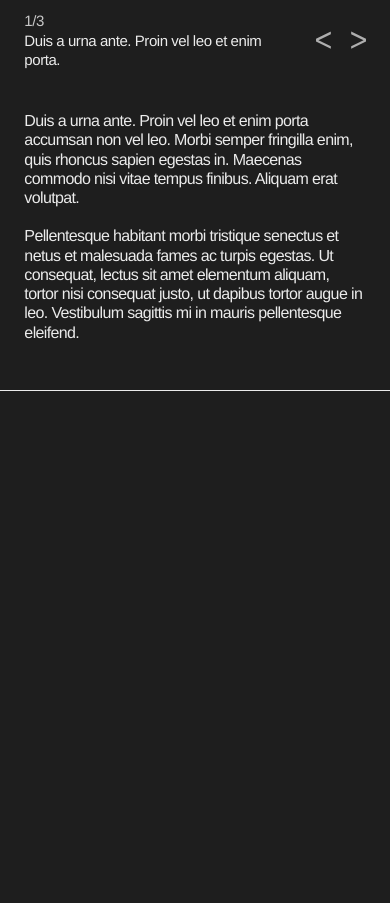
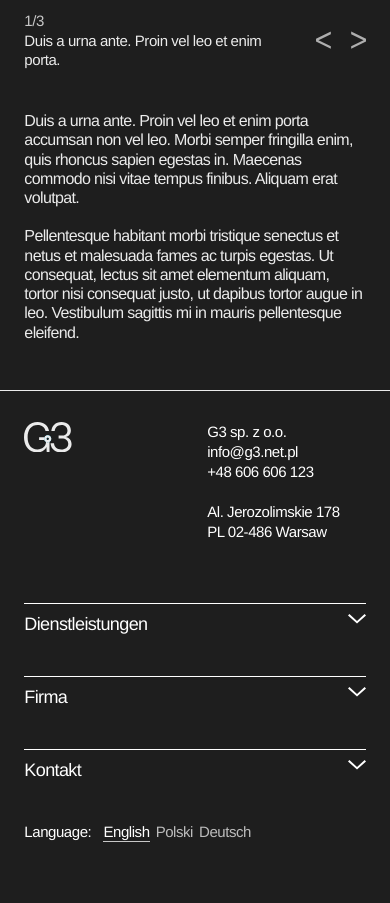
Before and after one commit to m-abramczyk/B2B-automotive-website, a Django app: page /en/ in a window 390 px wide. Shown: the part 3245-4148 px from the top of the page. Before the commit the page ends 3636 px from the top, so only its background shows below. Run offline with Django 5.2, Linux system fonts and the light colour scheme; some web fonts are replaced.

Commit message:
Finished Footer, fixed text color classes, reorganised redundant utility templates

```diff
--- a/static/css/base.css
+++ b/static/css/base.css
@@ -5,6 +5,10 @@
     --g3-light-grey: #c8c8c8;
     --g3-off-white: #ebebeb;
     --g3-true-white: #fff;
+
+    /* --g3-light-grey: orange;
+    --g3-off-white: blue;
+    --g3-true-white: red; */
 
     --g3-green: #38f6d4;
     --g3-blue: #4fd5ff;
@@ -153,7 +157,7 @@ body {
     position: relative;
     font-family: 'untitled-sans', 'Helvetica', 'Arial', sans-serif;
     font-weight: var(--fw-normal);
-    font-size: 20px;
+    font-size: var(--fs-20);
     line-height: 1.2;
     color: var(--g3-off-white);
     background-color: var(--g3-black);
@@ -232,7 +236,6 @@ h3 {
 
 /* Case Study Arrow-Nav */
 h4 {
-    color: var(--g3-true-white);
     font-size: var(--fs-40);
     line-height: 1.2;
     letter-spacing: -0.04em;
@@ -240,7 +243,6 @@ h4 {
 
 /* Case Study List Header */
 h5 {
-    color: var(--g3-light-grey);
     font-size: var(--fs-36);
     line-height: 1.11;
     letter-spacing: -0.04em;
@@ -248,7 +250,6 @@ h5 {
 
 /* Text Nav */
 .text-24 {
-    color: var(--g3-true-white);
     font-size: var(--fs-24);
     line-height: 1.25;
     letter-spacing: -0.04em;
@@ -256,7 +257,6 @@ h5 {
 
 /* Paragraph / Nav Thumbnail (true-white) */
 .text-20 {
-    color: var(--g3-off-white);
     font-size: var(--fs-20);
     line-height: 1.2;
     letter-spacing: -0.04em;
@@ -264,7 +264,6 @@ h5 {
 
 /* Button / img caption */
 .text-18 {
-    color: var(--g3-off-white);
     font-size: var(--fs-18);
     line-height: 1.33;
     letter-spacing: -0.03em;
@@ -272,7 +271,6 @@ h5 {
 
 /* Label */
 .text-17 {
-    color: var(--g3-black);
     font-size: var(--fs-17);
     line-height: 1.176;
     letter-spacing: -0.02em;
@@ -280,7 +278,6 @@ h5 {
 
 /* Site map nav  */
 .text-16 {
-    color: var(--g3-true-white);
     font-size: var(--fs-16);
     line-height: 1.176;
     letter-spacing: -0.02em;
@@ -300,7 +297,7 @@ h5 {
 }
 
 .no-wrap {
-    white-space: nowrap;    /* prevent wrapping of underline::after elements */
+    white-space: nowrap;
 }
 
 .tabular {
@@ -489,6 +486,7 @@ nav desktop language selection */
 }
 
 #nav-lang-desktop svg {
+    fill: var(--g3-true-white);
     width: calc(var(--fs-24) * 0.75); /* 18px */
     transition: var(--transition-transform-200);
 }
@@ -557,7 +555,7 @@ nav mobile */
     display: grid;
     grid-template-columns: 1fr 1fr;
     gap: var(--grid-gap);
-    border-top: 1px solid var(--g3-off-white);
+    border-top: 1px solid var(--g3-true-white);
     padding-top: var(--nav-padding);
 }
 
@@ -683,6 +681,80 @@ header {
 }
 
 /*//////////////////////////////////////////////////////////////////////
+footer */
+
+footer {
+    padding-block: var(--grid-margin) calc(var(--grid-margin) * 2); /* 50px 100px */
+}
+
+footer > * {
+    grid-column: span 2;
+}
+
+footer > :first-child {
+    grid-column: span 6;
+    display: flex;
+    flex-direction: column;
+    gap: var(--grid-margin);
+    justify-content: space-between;
+}
+
+footer > :last-child {
+    display: flex;
+    flex-direction: column;
+    justify-content: space-between;
+}
+
+.footer-dropdown {
+    display: flex;
+    flex-direction: column;
+}
+
+.footer-dropdown > li {
+    display: flex;
+    justify-content: space-between;
+    align-items: center;  /* center vertically */
+}
+
+.footer-dropdown > li > button {
+    display: none;
+    width: calc(var(--fs-24) * 2); /* 36px on mobile */
+    height: calc(var(--fs-24) * 1.2); /* 18px on mobile */
+}
+
+.footer-dropdown svg {
+    fill: var(--g3-true-white);
+    width: calc(var(--fs-24) * 1); /* 18px on mobile */
+    margin-left: auto;
+    pointer-events: none;
+    transition: var(--transition-transform-200);
+}
+
+/* top margin added on first child instead of dropdown content
+instead of other padding methods to prevent double margin when dropdown collapsed
+(due to the way dropdown scrollHeight is calculated by js */
+.footer-dropdown-content > :first-child {
+    margin-top: var(--grid-margin);
+}
+
+.footer-dropdown-content,
+.footer-lang {
+    display: flex;
+    flex-direction: column;
+    gap: calc(var(--fs-18) * 0.667); /* 12px */
+}
+
+.footer-lang {
+    margin-top: calc(var(--fs-18) * 1.333); /* 24px */
+}
+
+.footer-lang > ul {
+    display: flex;
+    flex-direction: row;
+    gap: calc(var(--nav-padding) * 0.5);
+}
+
+/*//////////////////////////////////////////////////////////////////////
 blocks left / right / full-width */
 
 .block-left,
@@ -758,7 +830,7 @@ blocks left / right / full-width */
 .block-full-width > .carousel-slider {
     grid-column: 1 / span 12;
     grid-row: 3;
-    max-height: 80vh;
+    max-height: calc(100vh - var(--grid-margin) * 3);
     padding-top: calc(var(--grid-margin) * 0.8); /* 40px */
 }
 
@@ -902,6 +974,7 @@ a {
 
 #nav-desktop > li > a:hover,
 #nav-mobile > ul > li:last-child > ul p,    /* nav-mobile current language */
+.footer-lang p,                             /* footer current language */
 .breadcrumbs a:hover,
 .header-caption a:hover {                   /* read more */
     box-shadow: inset 0 -0.05em currentcolor;
@@ -911,6 +984,7 @@ a {
 
 #nav-lang-desktop a,                        /* lang selection desktop */
 #nav-mobile > ul > li:last-child a,         /* lang selection mobile */
+.footer-lang a,                             /* lang selection footer */
 .carousel-arrow-left > svg,                 /* carousel arrows */
 .carousel-arrow-right > svg {               /* carousel arrows */
     opacity: 0.7;
@@ -919,6 +993,7 @@ a {
 
 #nav-lang-desktop a:hover,                  /* lang selection desktop */
 #nav-mobile > ul > li:last-child a:hover,   /* lang selection mobile */
+.footer-lang a:hover,                       /* lang selection footer */
 .carousel-arrow-left:hover > svg,           /* carousel arrows */
 .carousel-arrow-right:hover > svg {         /* carousel arrows */
     opacity: 1;
@@ -982,6 +1057,15 @@ color classes */
     }
 
     /*//////////////////////////////////////////////////////////////////////
+    footer */
+
+    /* All footer columns set equal */
+    footer > *,
+    footer > :first-child {
+        grid-column: span 3;
+    }
+
+    /*//////////////////////////////////////////////////////////////////////
     blocks left / right / full-width */
 
     .block-header {
@@ -1035,18 +1119,18 @@ color classes */
 @media screen and (768px <= width < 1280px) {
 
     /*//////////////////////////////////////////////////////////////////////
-    nav */
-
-    #hamb {
-        grid-column: 8;
-    }
-
-    /*//////////////////////////////////////////////////////////////////////
     grid */
 
     .grid {
         padding-inline: var(--grid-margin); /* 40px */
         grid-template-columns: repeat(8, 1fr);
+    }
+
+    /*//////////////////////////////////////////////////////////////////////
+    nav */
+
+    #hamb {
+        grid-column: 8;
     }
 
     /*//////////////////////////////////////////////////////////////////////
@@ -1063,6 +1147,21 @@ color classes */
     .header-caption {
         grid-column: 1 / span 8;
         padding-top: calc(var(--grid-margin) * 1); /* 40px */
+    }
+
+    /*//////////////////////////////////////////////////////////////////////
+    footer */
+
+    /* Logo and address */
+    footer > :first-child {
+        grid-row: span 4;
+        gap: calc(var(--grid-margin) * 1.2); /* 48px */
+        justify-content: flex-start;
+    }
+
+    /* Margin between dropdown sections */
+    .footer-dropdown {
+        margin-bottom: var(--grid-margin);
     }
 
     /*//////////////////////////////////////////////////////////////////////
@@ -1165,6 +1264,62 @@ color classes */
     }
 
     /*//////////////////////////////////////////////////////////////////////
+    footer */
+
+    /* All footer elements span 4 columns on both mobile and tablet */
+    footer > *,
+    footer > :first-child {
+        grid-column: span 4;
+    }
+
+    /* Dropdowns top border and padding below border */
+    .footer-dropdown {
+        border-top: 1px solid var(--g3-true-white);
+        padding-top: calc(var(--grid-gap) * 0.5);
+    }
+
+    /* Show arrow button on mobile and tablet */
+    .footer-dropdown > li > button {
+        display: flex;
+    }
+
+    /* Active dropdown arrow rotation */
+    .footer-dropdown.active svg {
+        transform: rotate(-180deg);
+    }
+
+    /* Collapsed dropdown */
+    .footer-dropdown-content {
+        max-height: 0;
+        overflow: hidden;
+        opacity: 0;
+        transition: max-height 300ms ease-out, opacity 200ms ease-out;
+    }
+
+    /* Expanded dropdown */
+    .footer-dropdown.active > .footer-dropdown-content {
+        max-height: 200px; /* placeholder value, actual value calculated in js and added as style */
+        opacity: 1;
+    }
+
+    /* larger headers for mobile and tablet footer */
+    .footer-dropdown > li > a {
+        font-size: var(--fs-24);
+    }
+
+    /* Lang selection inline */
+    footer > :last-child {
+        justify-content: flex-start;
+    }
+
+    /* Lang selection inline */
+    .footer-lang {
+        flex-direction: row;
+        gap: var(--nav-padding);
+        margin-top: 0; /* padding replaced by dropdown element bottom margin */
+    }
+
+    /*//////////////////////////////////////////////////////////////////////
     blocks left / right / full-width */
 
     .block-full-width > .carousel-slider {
@@ -1184,11 +1339,21 @@ color classes */
 @media screen and (width < 768px) {
 
     /*//////////////////////////////////////////////////////////////////////
+    grid*/
+
+    .grid {
+        padding-inline: var(--grid-margin); /* 24px */
+        grid-template-columns: repeat(4, 1fr);
+    }
+
+    /*//////////////////////////////////////////////////////////////////////
     nav */
 
     nav {
         height: calc(var(--grid-margin) * 2.5); /* 60px */
     }
+
+    .logo > svg {height: calc(var(--grid-margin) * 1.25);} /* 30px */
 
     #hamb {
         grid-column: 4;
@@ -1215,14 +1380,6 @@ color classes */
     }
 
     /*//////////////////////////////////////////////////////////////////////
-    grid*/
-
-    .grid {
-        padding-inline: var(--grid-margin); /* 24px */
-        grid-template-columns: repeat(4, 1fr);
-    }
-
-    /*//////////////////////////////////////////////////////////////////////
     header */
 
     #header-content {
@@ -1240,6 +1397,39 @@ color classes */
 
     .breadcrumbs {
         padding-top: calc(var(--grid-margin) * 3.33); /* 80px */
+    }
+
+    /*//////////////////////////////////////////////////////////////////////
+    footer */
+
+    /* Unique padding for mobile */
+    footer {
+        padding-block: calc(var(--grid-margin) * 1.25) calc(var(--grid-margin) * 2.5); /* 30px 60px */
+    }
+
+    /* Logo and address inline and has bottom margin */
+    footer > :first-child {
+        flex-direction: row;
+        gap: var(--grid-margin);
+        margin-bottom: calc(var(--grid-margin) * 2.5); /* 60px */
+    }
+
+    /* logo and address equal widths */
+    footer > :first-child > * {
+        flex: 1;
+        width: max-content;         /* prevent links stretching inside flex container */
+        height: max-content;
+    }
+
+    /* Recalculation of margin to keep ~40px */
+    .footer-dropdown {
+        margin-bottom: calc(var(--grid-margin) * 1.667); /* 40px */
+    }
+
+    /* top margin added on first child instead of dropdown content
+    Recalculation of margin to keep ~30px */
+    .footer-dropdown-content > :first-child {
+        margin-top: calc(var(--grid-margin) * 1.25); /* 30px */
     }
 
     /*//////////////////////////////////////////////////////////////////////
--- a/templates/base.html
+++ b/templates/base.html
@@ -3,6 +3,7 @@
 {% load i18n %}
 {% get_current_language as current_language %}
 {% get_available_languages as languages %}
+{% get_language_info_list for languages as language_list %}
 
 <html lang="{{ LANGUAGE_CODE }}">
 <head>
@@ -40,7 +41,7 @@
 </head>
 <body>
 
-    <nav class="grid">
+    <nav class="grid true-white">
 
         <div id="nav-background"></div>
 
@@ -57,20 +58,22 @@
 
 	<main>
 
-		<!-- {% include 'util-map.html' %} -->
+		<!-- {% include 'block-map.html' %} -->
 
 		{% include 'block-left.html' %}
 		{% include 'block-right.html' %}
 		{% include 'block-full-width.html' %}
 
-        <!-- {% include 'text-styles.html' %}		 -->
+        <!-- {% include 'text-styles.html' %} -->
 
 		{% block content %}
 		{% endblock %}
 
 	</main>
 
-	<footer></footer>
+	<footer class="grid text-18 true-white">
+        {% include 'util-footer.html' %}
+    </footer>
 
 </body>
 </html>
--- a/templates/block-full-width.html
+++ b/templates/block-full-width.html
@@ -5,7 +5,8 @@
 
 		<div class="block-header">
 
-			{% include 'util-block-header.html' %}
+			{% include 'util-label.html' %}
+            <h3>Title of this box</h3>
 
 		</div>
 
--- a/templates/block-left.html
+++ b/templates/block-left.html
@@ -5,7 +5,8 @@
 
 		<div class="block-header">
 
-			{% include 'util-block-header.html' %}
+            {% include 'util-label.html' %}
+            <h3>Title of this box</h3>
 
 		</div>
 
--- a/templates/util-map.html
+++ b/templates/block-map.html
@@ -1,4 +1,4 @@
-{% block util-map %}
+{% block block-map %}
 {% load i18n %}
 
 <iframe id="map" src="https://www.google.com/maps/embed?pb=!1m18!1m12!1m3!1d1333.2679404707474!2d20.936203137693713!3d52.202974300433425!2m3!1f0!2f0!3f0!3m2!1i1024!2i768!4f13.1!3m3!1m2!1s0x471934adb6279c9b%3A0x7fb2ba4ef23456d!2sAl.%20Jerozolimskie%20178%2C%2002-486%20Warszawa!5e0!3m2!1sen!2spl!4v1738631416931!5m2!1sen!2spl" allowfullscreen="" loading="lazy" referrerpolicy="no-referrer-when-downgrade">
--- a/templates/block-right.html
+++ b/templates/block-right.html
@@ -5,7 +5,8 @@
 
 		<div class="block-header">
 
-			{% include 'util-block-header.html' %}
+            {% include 'util-label.html' %}
+            <h3>Title of this box</h3>
 
 		</div>
 
--- a/templates/util-block-header.html
+++ /dev/null
@@ -1,7 +0,0 @@
-{% block util-block-header %}
-{% load i18n %}
-
-{% include 'util-label.html' %}
-<h3>Title of this box</h3>
-
-{% endblock %}
--- a/templates/util-carousel-slider.html
+++ b/templates/util-carousel-slider.html
@@ -4,7 +4,7 @@
 
     <div class="carousel-slider">
         <!-- Slides are dynamically added here -->
-        <img src="{% static 'img/test/carousel-01.jpg' %}" alt="Image">
+        <img src="{% static 'img/test/test-01.jpg' %}" alt="Image">
     </div>
 
 {% endblock %}
--- /dev/null
+++ b/templates/util-footer.html
@@ -0,0 +1,95 @@
+{% block util-footer %}
+{% load i18n %}
+
+    <div>
+        {% include 'util-logo.html' %}
+
+        <p class="text-18 text-block">G3 sp. z o.o.
+            info@g3.net.pl
+            +48 606 606 123
+
+            Al. Jerozolimskie 178
+            PL 02-486 Warsaw</p>
+    </div>
+
+    <ul class="footer-dropdown" data-footer-dropdown>
+
+        <li class="text-20">
+            <a href="#">Dienstleistungen</a>
+            <button data-footer-dropdown-button>
+                <svg viewBox="0 0 18 10" xmlns="http://www.w3.org/2000/svg">
+                    <path d="M0 1.5 L9 9.5 L18 1.5 L16.6 0.1 L9 7 L1.4 0.1 L0 1.5 Z"/>
+                </svg>
+            </button>
+        </li>
+
+        <ul class="footer-dropdown-content">
+            <li><a href="#">A-Class surfacing</a></li>
+            <li><a href="#">Polygon modelling</a></li>
+            <li><a href="#">Design & CGI</a></li>
+            <li><a href="#">Expert support</a></li>
+            <li><a href="#">Project coordination</a></li>
+        </ul>
+
+    </ul>
+    <ul class="footer-dropdown" data-footer-dropdown>
+
+        <li class="text-20">
+            <a href="#">Firma</a>
+            <button data-footer-dropdown-button>
+                <svg viewBox="0 0 18 10" xmlns="http://www.w3.org/2000/svg">
+                    <path d="M0 1.5 L9 9.5 L18 1.5 L16.6 0.1 L9 7 L1.4 0.1 L0 1.5 Z"/>
+                </svg>
+            </button>
+        </li>
+
+        <ul class="footer-dropdown-content">
+            <li><a href="#">Case studies</a></li>
+            <li><a href="#">Our team</a></li>
+            <li><a href="#">Data security</a></li>
+            <li><a href="#">Universiy co-operation</a></li>
+        </ul>
+
+    </ul>
+    <ul>
+        <ul class="footer-dropdown" data-footer-dropdown>
+
+            <li class="text-20">
+                <a href="#">Kontakt</a>
+                <button data-footer-dropdown-button>
+                    <svg viewBox="0 0 18 10" xmlns="http://www.w3.org/2000/svg">
+                        <path d="M0 1.5 L9 9.5 L18 1.5 L16.6 0.1 L9 7 L1.4 0.1 L0 1.5 Z"/>
+                    </svg>
+                </button>
+            </li>
+
+            <ul class="footer-dropdown-content">
+                <li><a href="#">Linkedin ></a></li>
+                <li><a href="#">Privacy policy</a></li>
+            </ul>
+
+        </ul>
+        <ul class="footer-lang">
+
+            <li>Language:</li>
+
+            <ul>
+
+                {% for lang in language_list %}
+                    {% if lang.code == LANGUAGE_CODE %}
+                        <li><p>{{ lang.name_local|capfirst }}</p></li>
+                    {% endif %}
+                {% endfor %}
+
+                {% for lang in language_list %}
+                    {% if lang.code != LANGUAGE_CODE %}
+                        <li><a href="/{{ lang.code }}{{ request.path_info|slice:'3:' }}">{{ lang.name_local|capfirst }}</a></li>
+                    {% endif %}
+                {% endfor %}
+
+            </ul>
+
+        </ul>
+    </ul>
+
+{% endblock %}
--- a/templates/util-header.html
+++ b/templates/util-header.html
@@ -1,7 +1,7 @@
 {% block util-header %}
 {% load i18n %}
 
-<header>
+<header class="true-white">
 
     {% include 'util-header-breadcrumbs.html' %}
 
--- a/templates/util-label.html
+++ b/templates/util-label.html
@@ -1,6 +1,6 @@
 {% block util-label %}
 {% load i18n %}
 
-    <span class="label text-17 medium uppercase bg-green">label</span>
+    <span class="label text-17 medium uppercase black bg-green">label</span>
 
 {% endblock %}
--- a/templates/util-nav-lang-desktop.html
+++ b/templates/util-nav-lang-desktop.html
@@ -14,7 +14,7 @@
         <button data-dropdown-close-trigger>
             <p>{{ LANGUAGE_CODE|upper }}</p>
             <svg viewBox="0 0 18 10" xmlns="http://www.w3.org/2000/svg">
-                <path d="M0 1.5 L9 9.5 L18 1.5 L16 0 L9 7 L2 0 L0 1.5 Z"/>
+                <path d="M0 1.5 L9 9.5 L18 1.5 L16.6 0.1 L9 7 L1.4 0.1 L0 1.5 Z"/>
             </svg>
         </button>
 
--- a/templates/util-nav-mobile.html
+++ b/templates/util-nav-mobile.html
@@ -1,6 +1,6 @@
 {% block util-nav-mobile %}
 {% load i18n %}
-{% get_language_info_list for languages as language_list %}
+
 
     <div id="nav-mobile" class="text-20" tabindex="-1">
 
--- a/templates/util-nav-tile.html
+++ b/templates/util-nav-tile.html
@@ -4,8 +4,8 @@
 
     <li>
         <a href="#" class="text-decoration">
-            <img src="{% static 'img/test/carousel-01.jpg' %}" alt="Page Section Thumbnail">
-            <h6 class="text-20 true-white">Subsection</h6>
+            <img src="{% static 'img/test/test-02.jpg' %}" alt="Page Section Thumbnail">
+            <h6 class="text-20">Subsection</h6>
         </a>
     </li>
 
```
Also changed, not shown: static/js/base.js (+58 -0 lines), templates/util-nav.html (deleted, +0 -20 lines).
